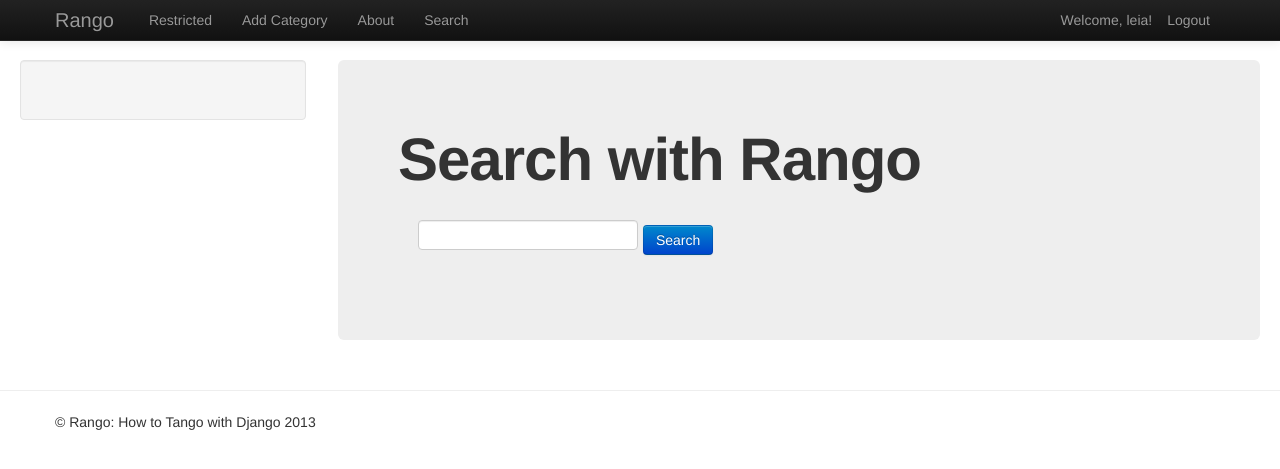
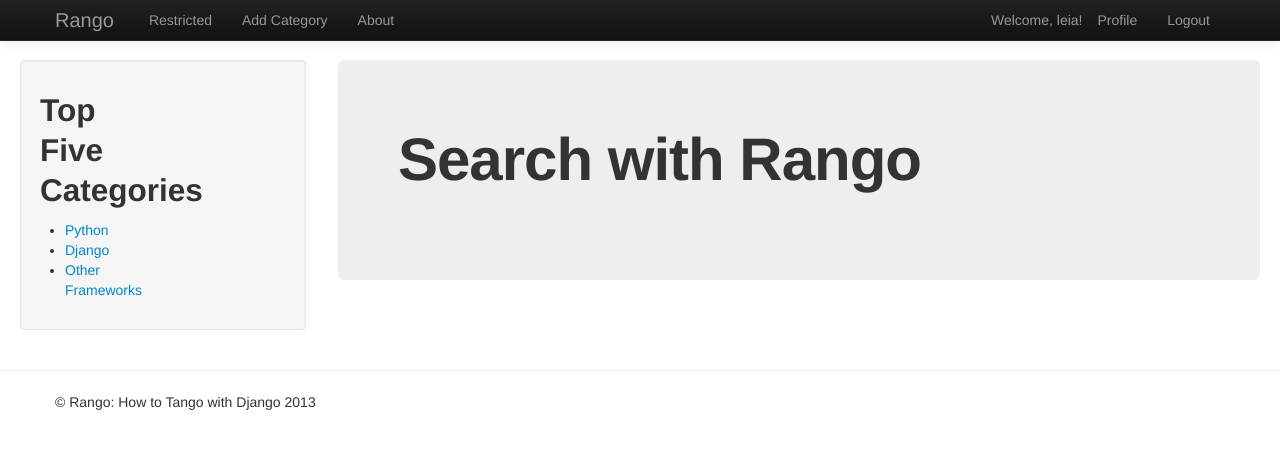
Before and after one commit to jaynovz/tango_with_django, a Django app: page /rango/search/ in a window 1280 px wide. Shown: the top 469 px of the page. Run offline with Django 3.2, Linux system fonts and the light colour scheme; a user stored in the database is signed in; data comes from the database, SQL or seed files in the repository; both versions use the stored data as it was after the commit; parts of the project's set-up code (start-up, migrations or seed data) failed here and were passed over; some libraries are stand-ins or nearby versions.

Commit message:
chap 13 - added profile page

```diff
--- a/rango/urls.py
+++ b/rango/urls.py
@@ -14,4 +14,5 @@ urlpatterns = patterns('',
     url(r'^restricted/', views.restricted, name='restricted'),
     url(r'^logout/$', views.user_logout, name='logout'),
     url(r'^search/$', views.search, name='search'),
+    url(r'^profile/$', views.profile, name='profile'),
 )
--- a/rango/views.py
+++ b/rango/views.py
@@ -8,6 +8,7 @@ from rango.models import Category
 from rango.models import Page
 from datetime import datetime
 from rango.bing_search import run_query
+from rango.models import UserProfile
 
 from rango.forms import CategoryForm, PageForm, UserForm, UserProfileForm
 
@@ -37,7 +38,7 @@ def add_category(request):
 
     # Bad form (or form details), no form supplied...
     # Render the form with error messages (if any).
-    return render_to_response('rango/add_category.html', {'form': form}, context)
+    return render_to_response('rango/add_category.html', {'form': form, 'categories': get_category_list()}, context)
 
 def index(request):
     request.session.set_test_cookie()
@@ -45,17 +46,8 @@ def index(request):
     # Obtain the context from the HTTP request.
     context = RequestContext(request)
 
-    # Query the database for a list of ALL categories currently stored.
-    # Order the categories by no. likes in descending order.
-    # Retrieve the top 5 only - or all if less than 5.
-    # Place the list in our context_dict dictionary which will be passed to the template engine.
-    category_list = Category.objects.order_by('-likes')[:5]
-
-    for category in category_list:
-        category.url = category.name.replace(' ', '_')
-
     page_list = Page.objects.order_by('-views')[:5]
-    context_dict = {'categories': category_list, 'pages': page_list}
+    context_dict = {'pages': page_list, 'categories': get_category_list()}
 
     if request.session.get('last_visit'):
         # The session has a value for the last visit
@@ -89,7 +81,7 @@ def about(request):
         count = 0
     request.session['visits'] = count + 1
         # remember to include the visit data
-    return render_to_response('rango/about.html', {'visits': count}, context)
+    return render_to_response('rango/about.html', {'visits': count, 'categories': get_category_list()}, context)
 
 
 def decode_url(slug):
@@ -127,12 +119,23 @@ def category(request, category_name_url):
         # We also add the category object from the database to the context dictionary.
         # We'll use this in the template to verify that the category exists.
         context_dict['category'] = category
+        context_dict['categories'] = get_category_list()
     except Category.DoesNotExist:
         # We get here if we didn't find the specified category.
         # Don't do anything - the template displays the "no category" message for us.
         pass
 
     # Go render the response and return it to the client.
+
+    if request.method == 'POST':
+        query = request.POST['query'].strip()
+
+        if query:
+            # Run our Bing function to get the results list!
+            result_list = run_query(query)
+
+            context_dict['result_list'] = result_list
+
     return render_to_response('rango/category.html', context_dict, context)
 
 def add_page(request, category_name_url):
@@ -155,7 +158,7 @@ def add_page(request, category_name_url):
             except Category.DoesNotExist:
                 # If we get here, the category does not exist.
                 # Go back and render the add category form as a way of saying the category does not exist.
-                return render_to_response('rango/add_category.html', {}, context)
+                return render_to_response('rango/add_category.html', {'categories': get_category_list()}, context)
 
             # Also, create a default value for the number of views.
             page.views = 0
@@ -176,9 +179,7 @@ def add_page(request, category_name_url):
              context)
 
 def register(request):
-    if request.session.test_cookie_worked():
-        print ">>>> TEST COOKIE WORKED!"
-        request.session.delete_test_cookie()
+
     context = RequestContext(request)
 
     # A boolean value for telling the template whether the registration was successful.
@@ -234,7 +235,7 @@ def register(request):
     # Render the template depending on the context.
     return render_to_response(
             'rango/register.html',
-            {'user_form': user_form, 'profile_form': profile_form, 'registered': registered},
+            {'user_form': user_form, 'profile_form': profile_form, 'registered': registered, 'categories': get_category_list()},
             context)
 
 def user_login(request):
@@ -275,7 +276,7 @@ def user_login(request):
     else:
         # No context variables to pass to the template system, hence the
         # blank dictionary object...
-        return render_to_response('rango/login.html', {}, context)
+        return render_to_response('rango/login.html', {'categories': get_category_list()}, context)
 
 @login_required
 def restricted(request):
@@ -301,4 +302,19 @@ def search(request):
             # Run our Bing function to get the results list!
             result_list = run_query(query)
 
-    return render_to_response('rango/search.html', {'result_list': result_list}, context)
+    return render_to_response('rango/search.html', {'result_list': result_list, 'categories': get_category_list()}, context)
+
+def profile(request):
+    context = RequestContext(request)
+
+    user = UserProfile.objects.get(user=request.user)
+
+    return render_to_response('rango/profile.html', {'picture': user.picture, 'website': user.website, 'categories':get_category_list()}, context)
+
+def get_category_list():
+    category_list = Category.objects.order_by('-likes')[:5]
+
+    for category in category_list:
+        category.url = encode_url(category.name)
+
+    return category_list
--- a/tango_with_django_project/templates/rango/base.html
+++ b/tango_with_django_project/templates/rango/base.html
@@ -29,6 +29,7 @@
                <ul class="nav pull-right">
                    {% if user.is_authenticated %}
                     <li class="navbar-text">Welcome, {{ user.username }}!</li>
+                    <li><a href="/rango/profile/">Profile</a></li>
                     <li><a href="/rango/logout/">Logout</a></li>
                    {% else %}
                     <li><a href="/rango/register/">Register</a></li>
@@ -41,7 +42,8 @@
                     <li><a href="/rango/add_category/">Add Category</a></li>
                    {% endif %}
                    <li><a href="/rango/about/">About</a></li>
-                    <li><a href="/rango/search/">Search</a></li>
+
+
                </ul>
            </div>
            <!--/.nav-collapse -->
@@ -53,7 +55,7 @@
     <div class="row-fluid">
         <div class="span3">
             <div class="well sidebar-nav">
-                <!--- Empty for the timebeing -->
+{% include "rango/category_list.html" %}
             </div>
             <!--/.well -->
         </div>
--- /dev/null
+++ b/tango_with_django_project/templates/rango/category_list.html
@@ -0,0 +1,14 @@
+<div class="row-fluid">
+    <div class="span6">
+        <h2>Top Five Categories</h2>
+        {% if categories %}
+        <ul>
+            {% for category in categories %}
+            <li><a href="/rango/category/{{ category.url }}">{{ category.name }}</a></li>
+            {% endfor %}
+        </ul>
+        {% else %}
+        <strong>No categories at present.</strong>
+        {% endif %}
+     </div>
+</div>
--- a/tango_with_django_project/templates/rango/search.html
+++ b/tango_with_django_project/templates/rango/search.html
@@ -9,28 +9,6 @@
     <h1>Search with Rango</h1>
     <br/>
 
-    <div class="container-fluid">
-        <form class="form-signin span8" id="user_form" method="post" action="/rango/search/">
-            {% csrf_token %}
-            <!-- Display the search form elements here -->
-            <input type="text" size="50" name="query" value="" id="query" />
-            <input class="btn btn-primary" type="submit" name="submit" value="Search" />
-            <br />
-        </form>
 
-        {% if result_list %}
-        <!-- Display search results in an ordered list -->
-        <div style="clear: both;">
-            <ol>
-            {% for result in result_list %}
-                <li>
-                    <strong><a href="{{ result.link }}">{{ result.title }}</a></strong><br />
-                    <em>{{ result.summary }}</em>
-                </li>
-            {% endfor %}
-            </ol>
-        </div>
-        {% endif %}
-    </div>
 </div>
 {% endblock %}
```
Also changed, not shown: rango/tests.py (+16 -0 lines), tango_with_django_project/templates/rango/category.html (+25 -0 lines), tango_with_django_project/templates/rango/index.html (+0 -13 lines), tango_with_django_project/templates/rango/profile.html (added, +24 -0 lines), rango.db.
